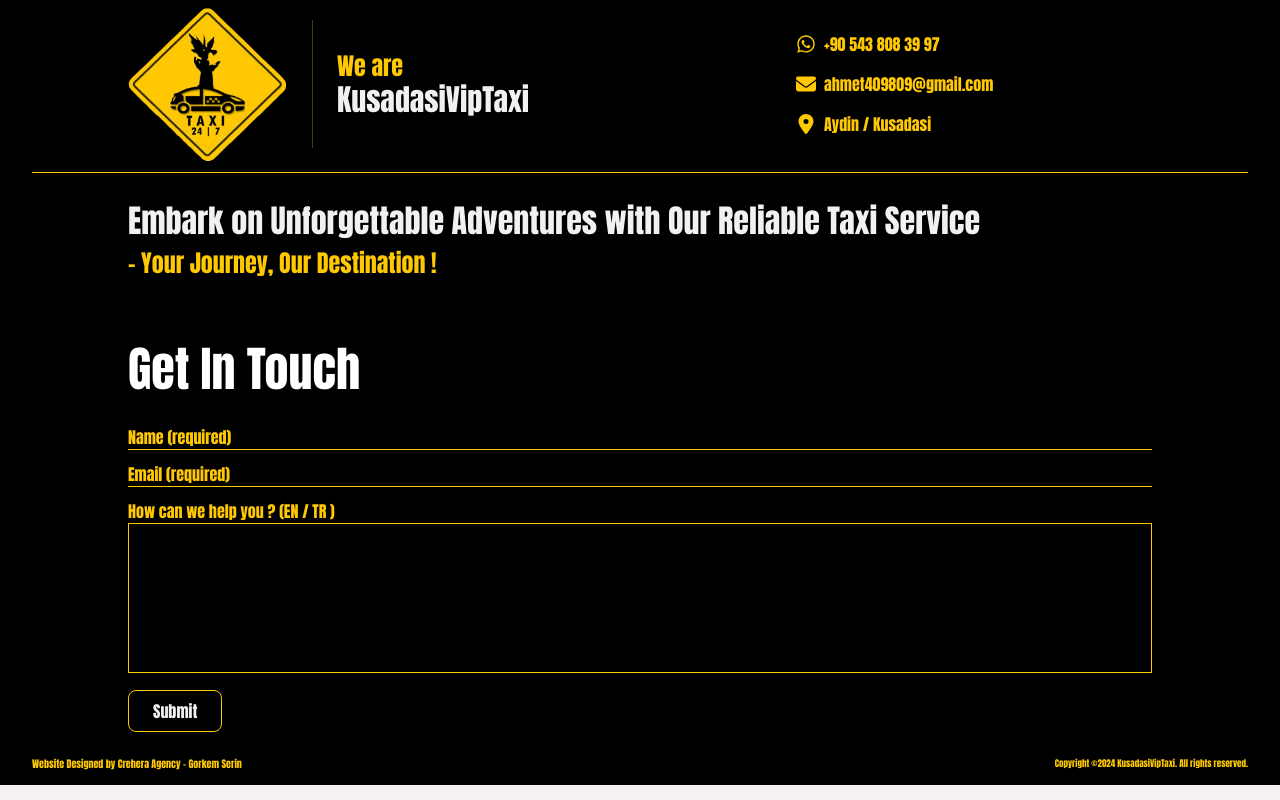
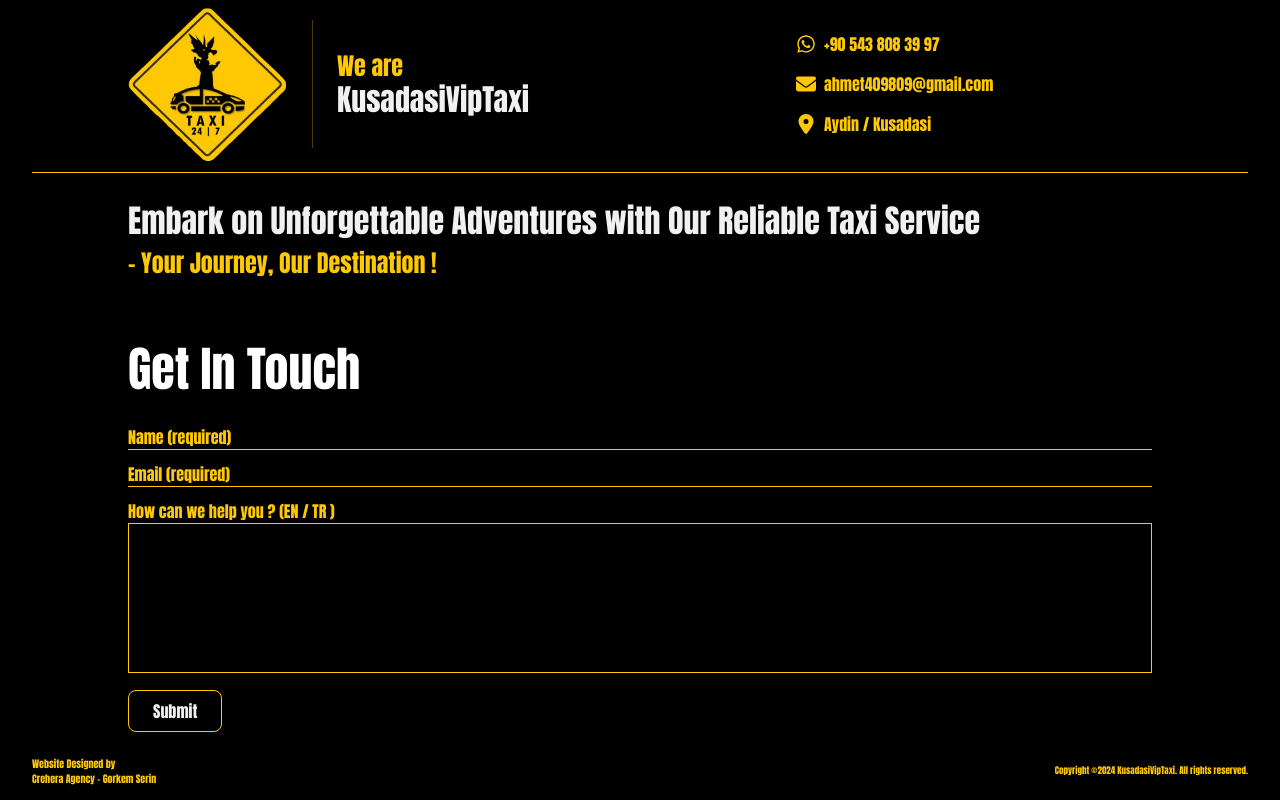
Before and after one commit to serin-gorkem/KusadasiVipTaxi, a React (Vite) app in the folder client/: page / in a window 1280 px wide. Shown: the part 4272-5072 px from the top of the page. Built offline with nearby package versions, Linux system fonts and the light colour scheme; a web font is replaced by a local one.

Commit message:
Update Footer.jsx

```diff
--- a/client/src/sections/Footer.jsx
+++ b/client/src/sections/Footer.jsx
@@ -133,14 +133,17 @@ const Footer = memo(function Footer() {
           </button>
         </form>
       </div>
-      <div className="flex items-center justify-between gap-1 text-[16px] text-primary-color  sm:text-[10px]">
+      <div className="flex items-center justify-between gap-1 text-[10px] text-primary-color  sm:text-[10px]">
         <div>
-          <p
-            href="https://www.linkedin.com/in/gorkem-serin-097606227/"
-            aria-label="Developer Linkedin Link"
-            className="flex gap-2"
-          >
-            Website Designed by Crehera Agency - Gorkem Serin
+          <p>
+            Website Designed by
+            <a
+              href="https://www.gorkemserin.com"
+              aria-label="Developer website link"
+              className="flex gap-2"
+            >
+              Crehera Agency - Gorkem Serin
+            </a>
           </p>
         </div>
         <div className="flex items-center">
```
